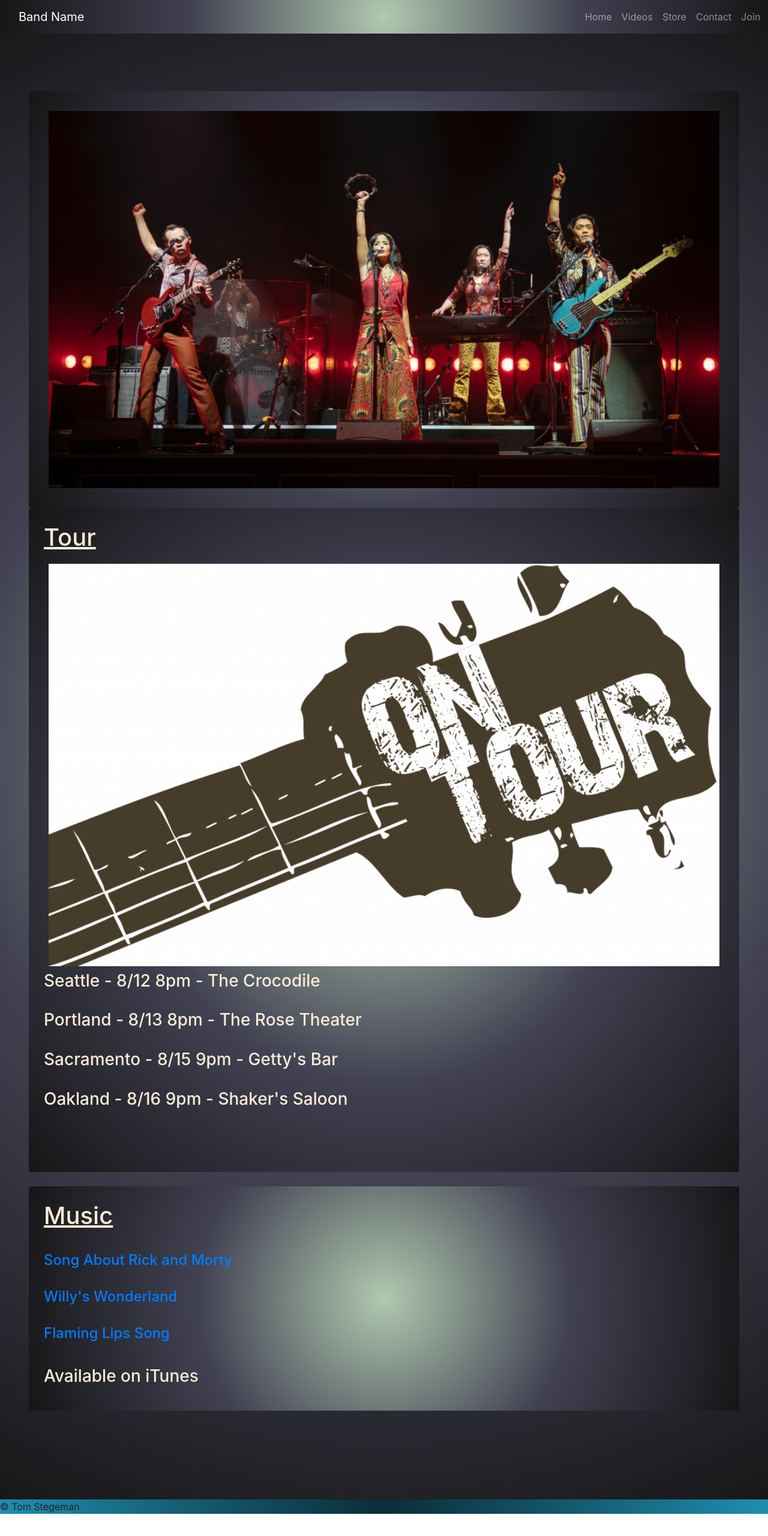
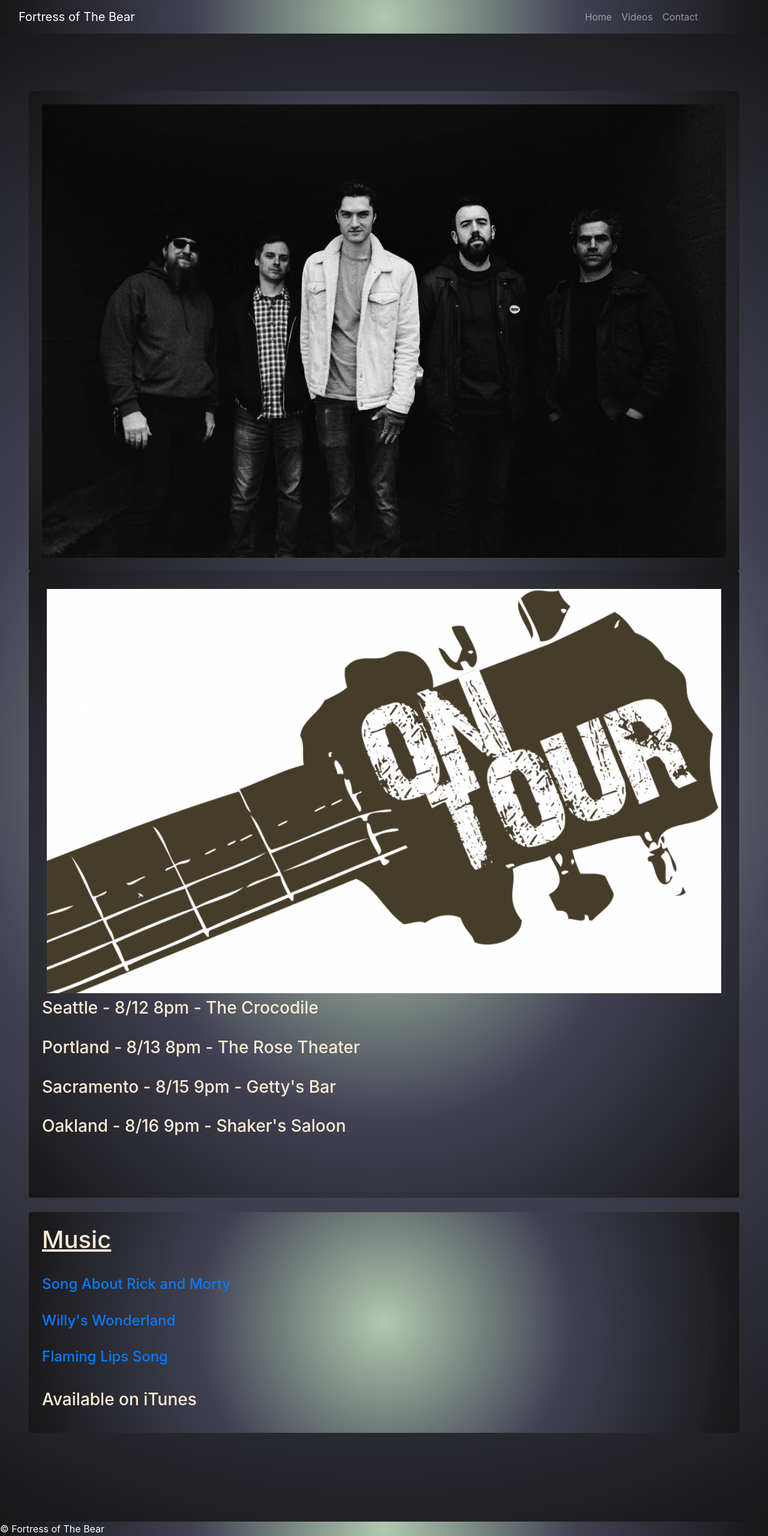
Before and after one commit to luckyian/fortressofthebear, a React (Create React App) app: page /#/ in a window 1280 px wide. Shown: the whole page at 60% size. Before the commit the page ends 2524 px from the top, so only its background shows below. Built offline with nearby package versions, Linux system fonts and the light colour scheme; the HTML template or start-up script is replaced by a standard one.

Commit message:
Added band input

```diff
--- a/src/components/Footer/index.js
+++ b/src/components/Footer/index.js
@@ -6,8 +6,8 @@ import 'bootstrap/dist/css/bootstrap.min.css';
 
 function Footer() {
   return (
-    <footer className="sticky-bottom foot" >
-      &#169; Tom Stegeman
+    <footer className="sticky-bottom foot" variant="dark" >
+      &#169; Fortress of The Bear
     </footer>
   );
 }
--- a/src/components/Footer/style.css
+++ b/src/components/Footer/style.css
@@ -13,5 +13,6 @@
   background: #B8B8B8;
 } */
 .foot {
-  background: radial-gradient(circle, #0a2d38, #145b70, #1e8eb0);
+  background: radial-gradient(circle, #b0c9af, #414152, #161617);
+  color: azure;
 }
--- a/src/components/Navbar/index.js
+++ b/src/components/Navbar/index.js
@@ -7,9 +7,9 @@ import Nav from 'react-bootstrap/Nav';
 // Depending on the current path, this component sets the "active" class on the appropriate navigation link item
 function Navibar() {
     return (
-        <Navbar expand="md" className="navibar" variant="dark" className="navitext">
+        <Navbar expand="md" className="navibar" variant="dark" sticky="top" className="navitext">
             <div className="col-md-9">
-                <Navbar.Brand className="text" href="#"  >Band Name</Navbar.Brand>
+                <Navbar.Brand className="text" href="#"  >Fortress of The Bear</Navbar.Brand>
                 <Navbar.Toggle  className="float-right" type="button" data-toggle="collapse"
                     data-target="#navbarNavAltMarkup" aria-controls="navbarNavAltMarkup" aria-expanded="false"
                     aria-label="Toggle navigation" />
@@ -19,9 +19,9 @@ function Navibar() {
                     <Nav>
                         <Nav.Link className="text" href="/Tom/#/index" >Home</Nav.Link>
                         <Nav.Link href="/Tom/#/videos" >Videos</Nav.Link>
-                        <Nav.Link href="/Tom/#/store" >Store</Nav.Link>
+                        {/* <Nav.Link href="/Tom/#/store" >Store</Nav.Link> */}
                         <Nav.Link href="/Tom/#/contact" >Contact</Nav.Link>
-                        <Nav.Link href="/Tom/#/login" >Join</Nav.Link>
+                        {/* <Nav.Link href="/Tom/#/login" >Join</Nav.Link> */}
                         <Nav.Link href="#" className="nav-link" tabindex="5" aria-disabled="true"> </Nav.Link>
                     </Nav>
                 </Navbar.Collapse>
--- a/src/components/Subcomponents/Bandphoto/index.js
+++ b/src/components/Subcomponents/Bandphoto/index.js
@@ -13,7 +13,7 @@ function BandPhoto() {
             <Card.Body>
 
                 <div >
-                    <Card.Img src=".\assets\cambodianrockband.jpg" className="p-2" alt="Music"></Card.Img>
+                    <Card.Img src=".\assets\fortressofthebear.jpg"  alt="Music"></Card.Img>
                 </div>
             </Card.Body>
         </Card>
--- a/src/components/Subcomponents/Bandphoto/style.css
+++ b/src/components/Subcomponents/Bandphoto/style.css
@@ -8,6 +8,6 @@
 
 .aboutBack {
     background: radial-gradient(circle, #b0c9af, #414152, #161617);
-    border: 5px;
-    padding: 5px;
+    border: 2px;
+    padding: 2px;
 }
--- a/src/components/Subcomponents/Music/style.css
+++ b/src/components/Subcomponents/Music/style.css
@@ -11,3 +11,6 @@
     border: 5px;
     padding: 5px;
 }
+.text{
+    color: antiquewhite;
+  }
--- a/src/components/Subcomponents/Tour/index.js
+++ b/src/components/Subcomponents/Tour/index.js
@@ -11,7 +11,7 @@ function Tour() {
     return (
         <Card className="aboutBack">
         <Card.Body className="text">
-          <Card.Title><h1><u>Tour</u></h1></Card.Title>
+          {/* <Card.Title><h1><u>Tour</u></h1></Card.Title> */}
           <div >
             <Card.Img src=".\assets\ontour.png" className="p-2" alt="Touring"></Card.Img>
           </div>
--- a/src/components/Subcomponents/Tour/style.css
+++ b/src/components/Subcomponents/Tour/style.css
@@ -8,6 +8,7 @@
 
 .aboutBack {
     background: radial-gradient(circle, #b0c9af, #414152, #161617);
+    padding-top: 2px;
 }
 .text{
     color: antiquewhite;
--- a/src/pages/Videos.js
+++ b/src/pages/Videos.js
@@ -16,11 +16,13 @@ function Videos() {
 
         <div className="video-responsive">
           <iframe width="1200" height="800"
-          src="https://www.youtube.com/embed/Tks_1uCO5kA"
+          src="https://www.youtube.com/embed/l3aeCc5ib_k"
           title="YouTube video player"
-          frameborder="10px"
+          frameborder="0"
           allow="accelerometer; autoplay; clipboard-write; encrypted-media; gyroscope; picture-in-picture"
-          allowfullscreen></iframe>
+          allowfullscreen>
+
+          </iframe>
         </div>
 
       </Card>
@@ -29,7 +31,7 @@ function Videos() {
 
       <iframe width="1200"
       height="800"
-      src="https://www.youtube.com/embed/PxUjErnINU4"
+      src="https://www.youtube.com/embed/jLK0RlDs6Lc"
       title="YouTube video player"
       frameborder="0"
       allow="accelerometer; autoplay; clipboard-write; encrypted-media; gyroscope; picture-in-picture"
@@ -44,7 +46,7 @@ function Videos() {
       <iframe
       width="1200"
       height="800"
-      src="https://www.youtube.com/embed/4YQh_7LYg-g"
+      src="https://www.youtube.com/embed/ZwtFogVnjeY"
       title="YouTube video player"
       frameborder="0"
       allow="accelerometer; autoplay; clipboard-write; encrypted-media; gyroscope; picture-in-picture"
@@ -53,44 +55,37 @@ function Videos() {
       </iframe>
       </Card >
 
-      {/* <Card className="portfolioCard">
+      <Card className="video-responsive">
 
-          <Project _id={data.projects[3]._id}
-            cardTitle={data.projects[3].cardTitle}
-            cardText={data.projects[3].cardText}
-            src={data.projects[3].src}
-            alt={data.projects[3].alt}
-            github={data.projects[3].github}
-            project={data.projects[3].project}
-          />
+      <iframe
+      width="1200"
+      height="800"
+     src="https://www.youtube.com/embed/Tvgx7PzUIZk"
+     title="YouTube video player"
+     frameborder="0"
+     allow="accelerometer; autoplay; clipboard-write; encrypted-media; gyroscope; picture-in-picture"
+     allowfullscreen>
+
+      </iframe>
+
 
       </Card >
 
-      <Card className="portfolioCard">
+      <Card className="video-responsive">
 
-          <Project _id={data.projects[4]._id}
-            cardTitle={data.projects[4].cardTitle}
-            cardText={data.projects[4].cardText}
-            src={data.projects[4].src}
-            alt={data.projects[4].alt}
-            github={data.projects[4].github}
-            project={data.projects[4].project}
-          />
+      <iframe
+      width="1200"
+      height="800"
+      src="https://www.youtube.com/embed/nYX29qskmZ0"
+      title="YouTube video player"
+      frameborder="0"
+      allow="accelerometer; autoplay; clipboard-write; encrypted-media; gyroscope; picture-in-picture"
+      allowfullscreen>
 
+      </iframe>
       </Card >
 
-      <Card className="portfolioCard">
 
-          <Project _id={data.projects[5]._id}
-            cardTitle={data.projects[5].cardTitle}
-            cardText={data.projects[5].cardText}
-            src={data.projects[5].src}
-            alt={data.projects[5].alt}
-            github={data.projects[5].github}
-            project={data.projects[5].project}
-          />
-
-      </Card > */}
 
     </Container >
 
```
Also changed, not shown: public/assets/fortressofthebear.jpg (added).
